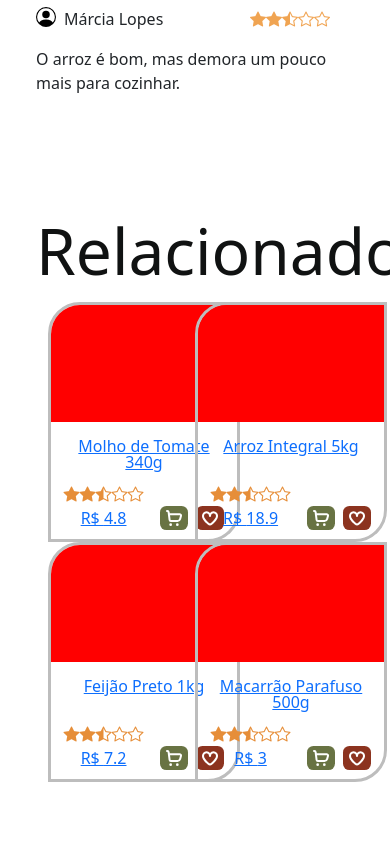
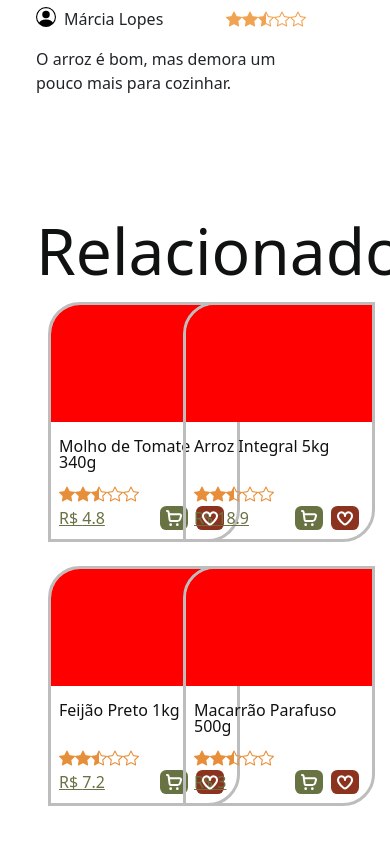
Before and after one commit to manuflorenca/E-pra-ja-mercado, a React (Vite) app: page /produto/1 in a window 390 px wide. Shown: the part 1753-2597 px from the top of the page. Built offline with nearby package versions, Linux system fonts and the light colour scheme.

Commit message:
fix(Cards): arrumando responsividade e estilos

```diff
--- a/src/components/Card.jsx
+++ b/src/components/Card.jsx
@@ -18,7 +18,7 @@ export default function Card({titulo, nota, preco}) {
                         <i className="bi bi-star"></i>
                         <i className="bi bi-star"></i>
                     </div>
-                    <p className='m-0'>R$ {preco}</p>
+                    <p className='m-0 info_preco'>R$ {preco}</p>
                 </div>
                 <div className="col-3 px-0 align-self-end d-flex justify-content-around">
                     <button className='card_btn btn_carrinho d-flex align-items-center py-1 me-2'><img src={ShoppingCart} alt="" /></button>
--- a/src/index.css
+++ b/src/index.css
@@ -3,6 +3,11 @@
     --color-secundary: #8C331F;
     --color-lightgreen: #687343CC;
     --color-white: #fafafa;
+    --color-black: #101212;
+}
+
+a {
+    text-decoration: none;
 }
 
 .bi-star-fill,
--- a/src/routes/Home.jsx
+++ b/src/routes/Home.jsx
@@ -9,7 +9,7 @@ function Home() {
   return (
     <>
       <Banner/>
-      <section className='overflow-x-auto ms-4 scroll-container'>
+      <section className='overflow-x-auto mx-4 scroll-container'>
         <section className='d-flex produtos_container'>
           {products.map((produto) => (
             <div key={produto.id} className='card_produto'>
--- a/src/routes/Produto.jsx
+++ b/src/routes/Produto.jsx
@@ -35,6 +35,7 @@ const Produto = () => {
         </div>
       </div>
       </section>
+      <div className="col-12 row d-flex justify-content-center column-gap-5">
         <section className="section-review col-lg-5 col p-5">
           <h2 className="title-products">Avaliações</h2>
           <Comment
@@ -44,11 +45,11 @@ const Produto = () => {
                   username={products[1].avaliacoes[1].nome}
                   comment={products[1].avaliacoes[1].comentario}/>
         </section>
-      <section className="section-cards col-lg-7 p-5">
 
+        <section className="section-cards col-lg-4 p-5">
           <h2 className="title-products">Relacionados</h2>
-        <div className="container text-center">
-          <div className="row row-cols-2">
+          <div className="container">
+            <div className="row row-cols-2 gap-0 row-gap-4 relacionados_container">
               {products.slice(0, 4).map((product) => (
                 <div key={product.id} className="col">
                   <div className="card_produto">
@@ -60,8 +61,8 @@ const Produto = () => {
               ))}
             </div>
           </div>
-
         </section>
+      </div>
     </main>
 
 
--- a/src/styles/Card.css
+++ b/src/styles/Card.css
@@ -22,6 +22,12 @@
     min-height: 2.2rem;
     line-height: 1rem;
     overflow: hidden;
+    color: var(--color-black);
+}
+
+.info_preco{
+    color: var(--color-primary);
+    text-decoration: underline;
 }
 
 .card_btn{
```
Lines whose indentation alone changed are shown as unchanged.
